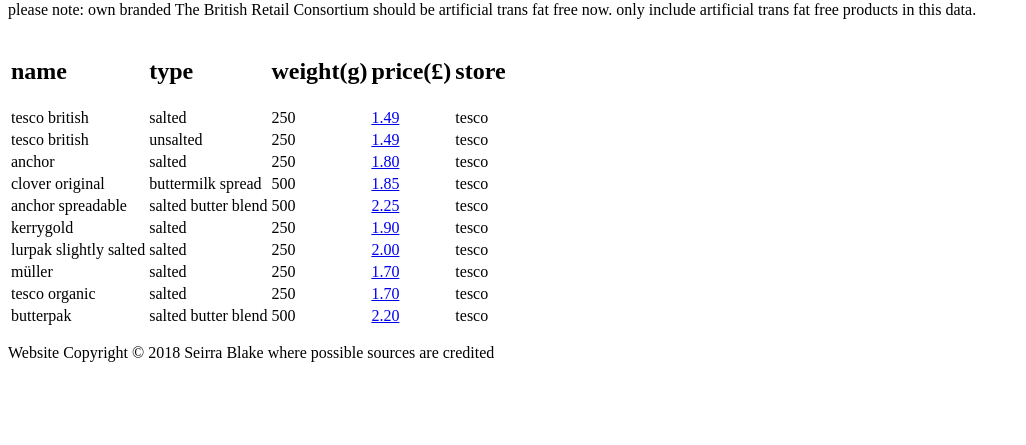
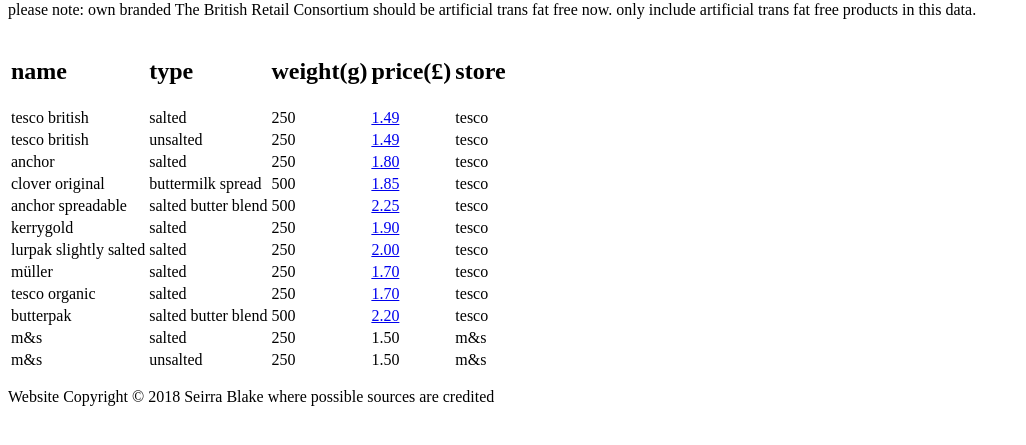
Before and after one commit to prototype99/prototype99.github.io, a plain HTML site: page butter.htm in a window 1280 px wide. Shown: the part 105-550 px from the top of the page, without its empty margins (0-1026 px from the left). Drawn offline with Linux system fonts and the light colour scheme.

Commit message:
add m&s butter

```diff
--- a/butter.htm
+++ b/butter.htm
@@ -94,6 +94,20 @@
       <td><a href="https://www.tesco.com/groceries/en-GB/products/291729407">2.20</a></td>
       <td>tesco</td>
     </tr>
+<tr>
+      <td>m&s</td>
+      <td>salted</td>
+      <td>250</td>
+      <td>1.50</td>
+      <td>m&s</td>
+    </tr>
+<tr>
+      <td>m&s</td>
+      <td>unsalted</td>
+      <td>250</td>
+      <td>1.50</td>
+      <td>m&s</td>
+    </tr>
   </tbody>
 </table></p>
 		</main>
```
